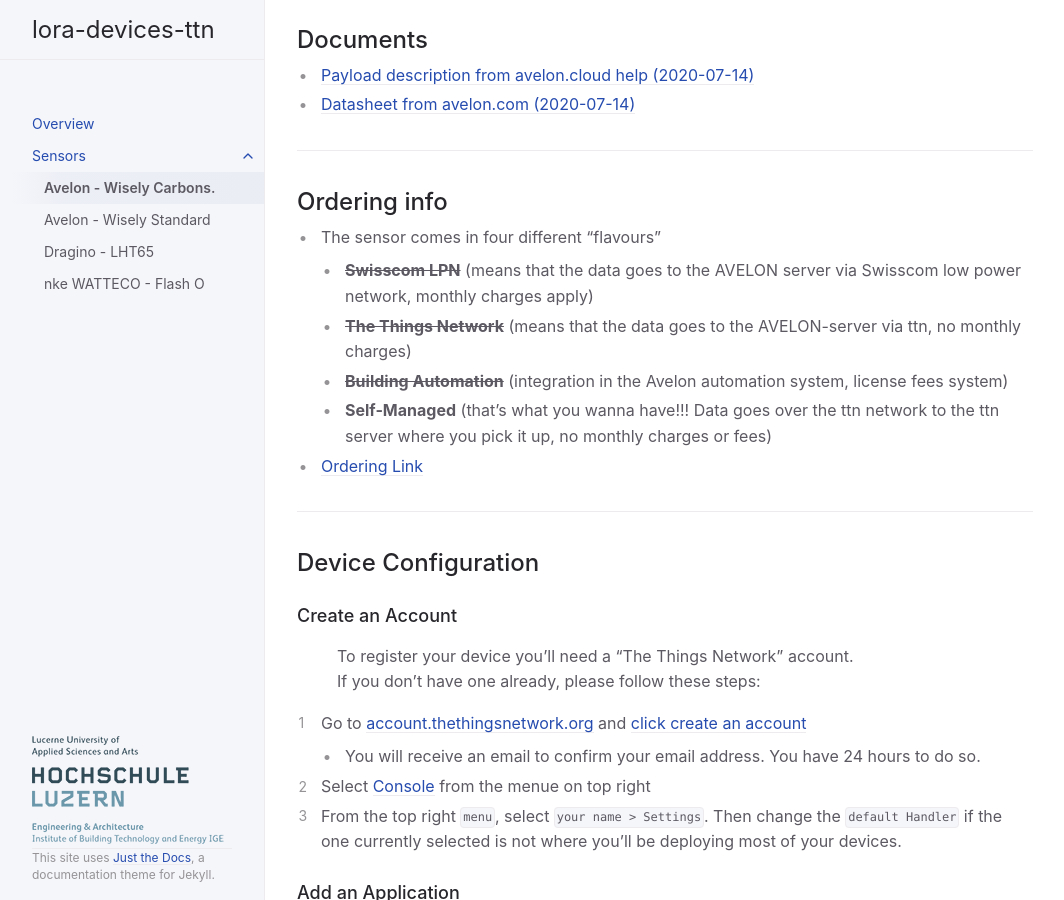
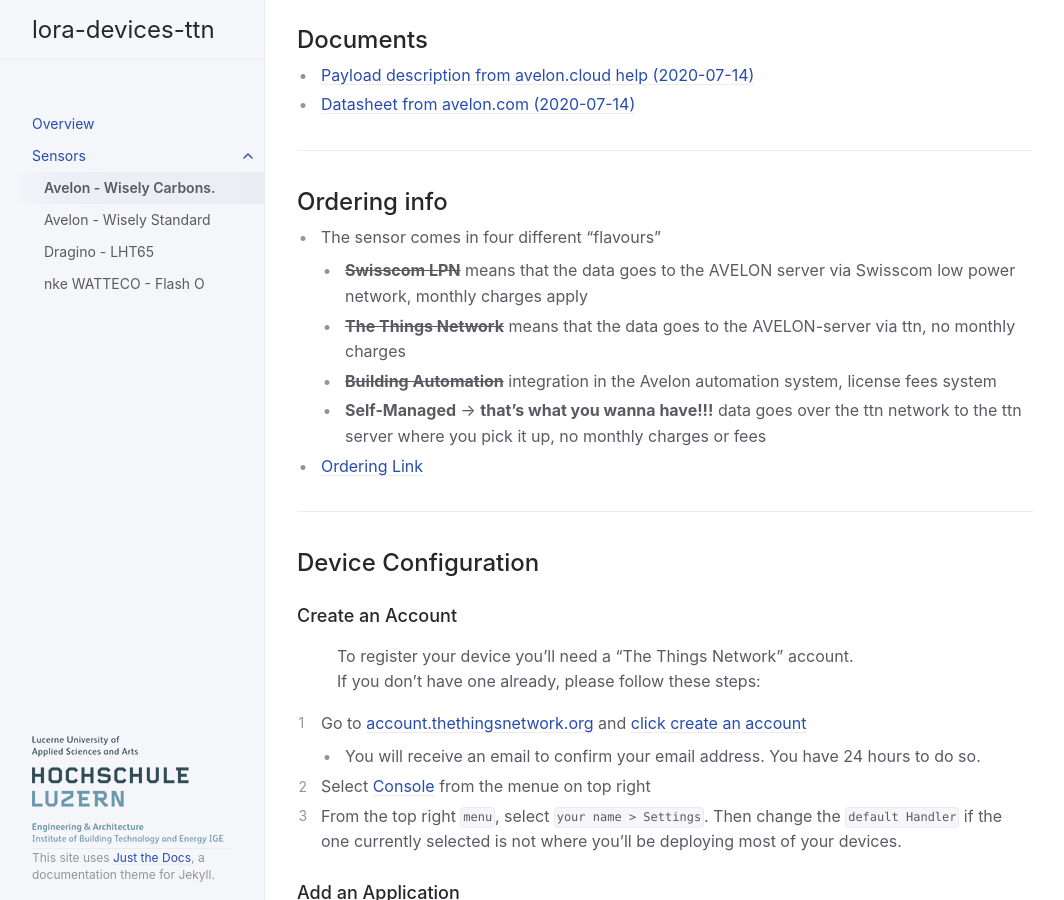
Before and after one commit to hslu-ige-laes/lora-devices-ttn, a Jekyll site: the page built from docs/sensors/avelon-wisely-carbonsense.md, in a window 1280 px wide and 900 px high, scrolled down 1153 px. Shown: the whole window, without its empty margins (107-1171 px from the left). Built offline with Jekyll 4.4.1, drawn with Linux system fonts in a browser that asks for light colours.

```diff
--- a/docs/sensors/avelon-wisely-carbonsense.md
+++ b/docs/sensors/avelon-wisely-carbonsense.md
@@ -46,10 +46,14 @@ The Wisely Carbonsense is an indoor room sensor to measure temperature, humidity
 
 ## Ordering info
 - The sensor comes in four different "flavours"
-  - <b>~~Swisscom LPN~~</b> (means that the data goes to the AVELON server via Swisscom low power network, monthly charges apply)
-  - <b>~~The Things Network~~</b> (means that the data goes to the AVELON-server via ttn, no monthly charges)
-  - <b>~~Building Automation~~</b> (integration in the Avelon automation system, license fees system)
-  - <b>Self-Managed</b> (that's what you wanna have!!! Data goes over the ttn network to the ttn server where you pick it up, no monthly charges or fees)
+  - <b>~~Swisscom LPN~~</b>
+    means that the data goes to the AVELON server via Swisscom low power network, monthly charges apply
+  - <b>~~The Things Network~~</b>
+    means that the data goes to the AVELON-server via ttn, no monthly charges
+  - <b>~~Building Automation~~</b>
+    integration in the Avelon automation system, license fees system
+  - <b>Self-Managed</b> -> **that's what you wanna have!!!**
+    data goes over the ttn network to the ttn server where you pick it up, no monthly charges or fees
 - [Ordering Link](https://avelon.com/en/buy-wisesly/)
 
 ---
```
